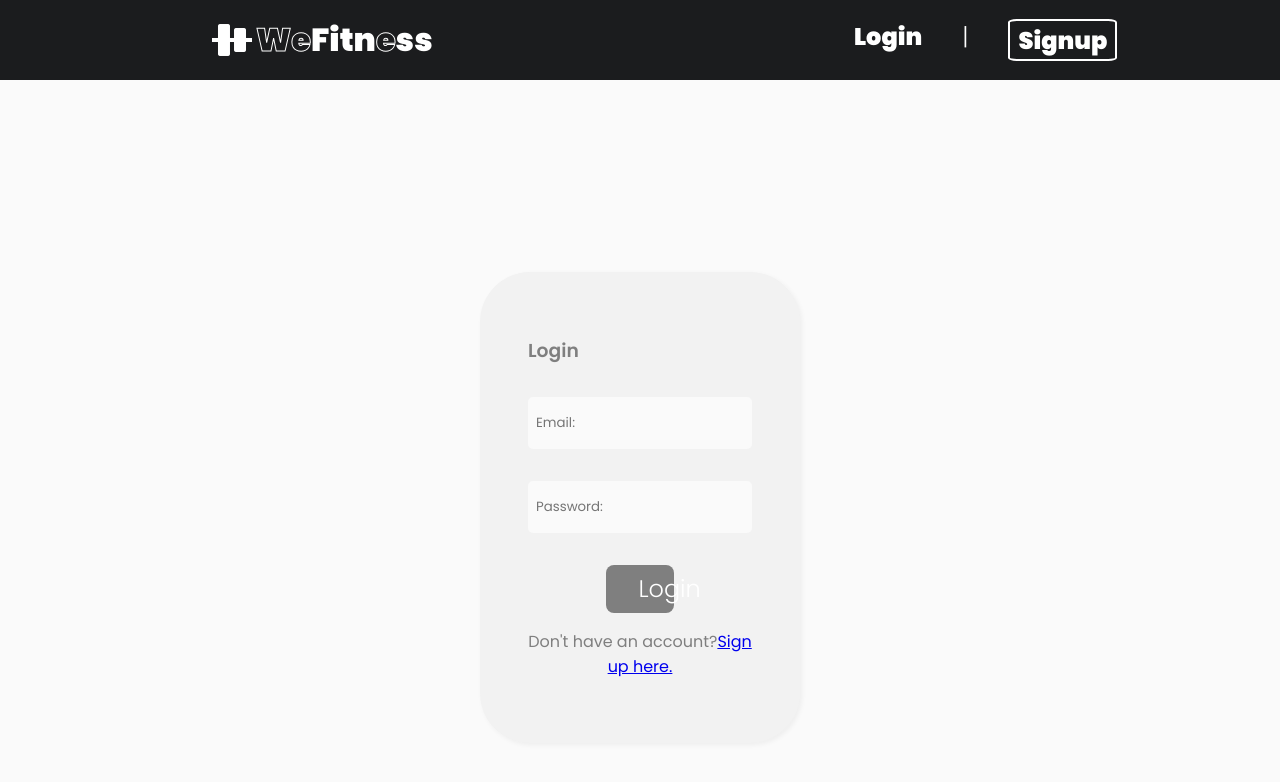
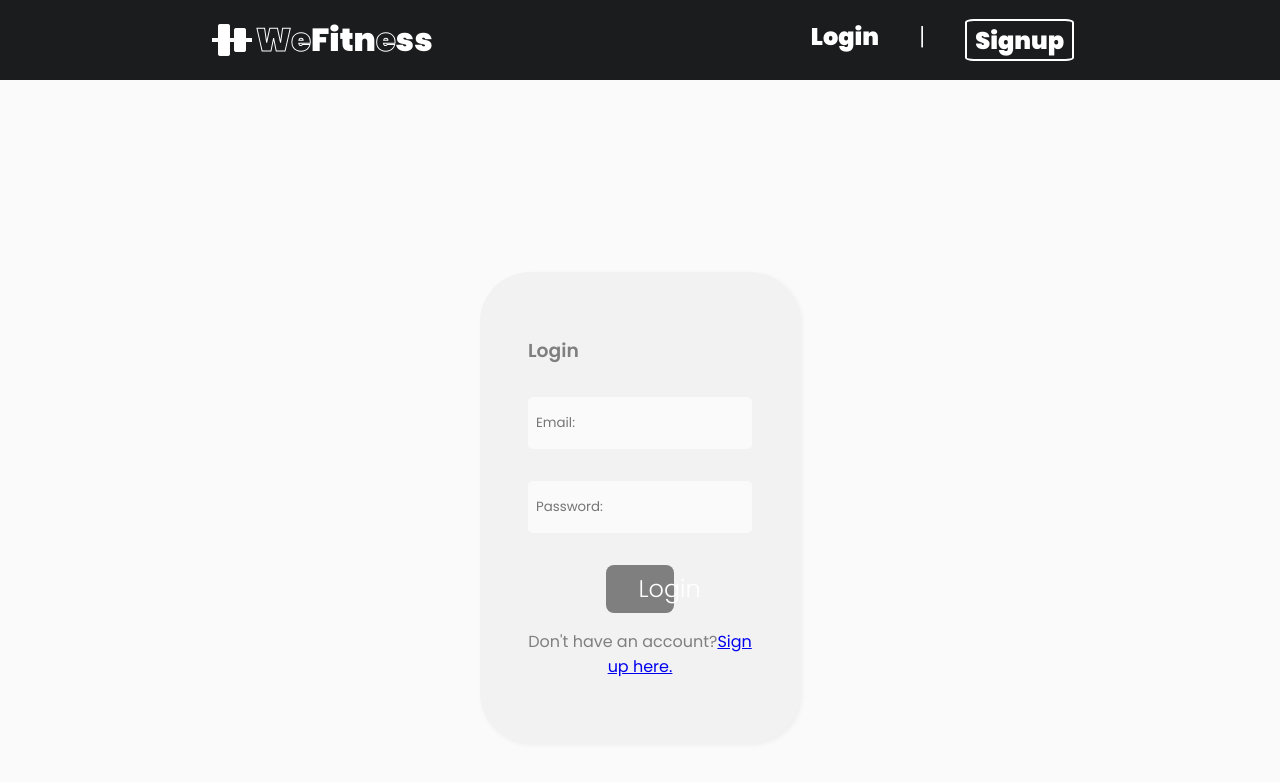
Before and after one commit to Ale-199/weFitness, a React (Create React App) app in the folder frontend/: page /login in a window 1280 px wide. Shown: the top 782 px of the page. Built offline with nearby package versions, Linux system fonts and the light colour scheme.

Commit message:
revised #2

```diff
--- a/frontend/src/components/Navbar.css
+++ b/frontend/src/components/Navbar.css
@@ -31,7 +31,7 @@
   font-weight: 700;
   font-size: 1.5rem;
   gap: 1rem;
-  width: 20%;
+  width: 30%;
 }
 
 .nav__loginAndSignup {
--- a/frontend/src/pages/Dashboard/Dashboard.js
+++ b/frontend/src/pages/Dashboard/Dashboard.js
@@ -19,7 +19,7 @@ export default function Dashboard() {
         headers: { Authorization: `Bearer ${user.token}` },
       });
       const json = await response.json();
-      console.log(json);
+      console.table(json);
 
       if (response.ok) {
         dispatch({ type: "SET_WORKOUTS", payload: json });
```
